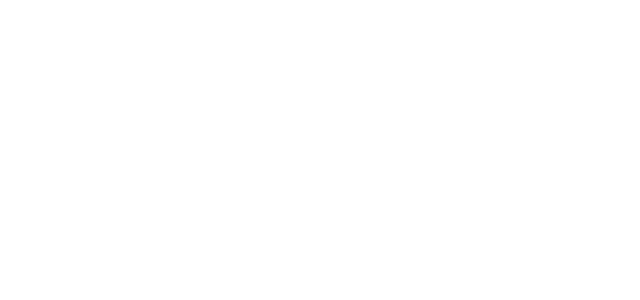
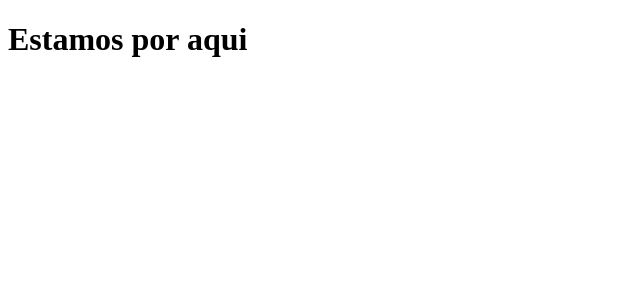
Before and after one commit to Geanderson-Ferreira/clone-tabnews, a Next.js app: page / in a window 1280 px wide. Shown: the top 300 px of the page, without its empty margins (0-640 px from the left). Built offline with nearby package versions, Linux system fonts and the light colour scheme.

Commit message:
Ajuste msg inicial

```diff
--- a/pages/index.js
+++ b/pages/index.js
@@ -1,8 +1,5 @@
 function Home() {
-  return <h1></h1>;
+  return <h1>Estamos por aqui</h1>;
 }
 
-function Teste() {
-  console.log("testei");
-}
 export default Home;
```
